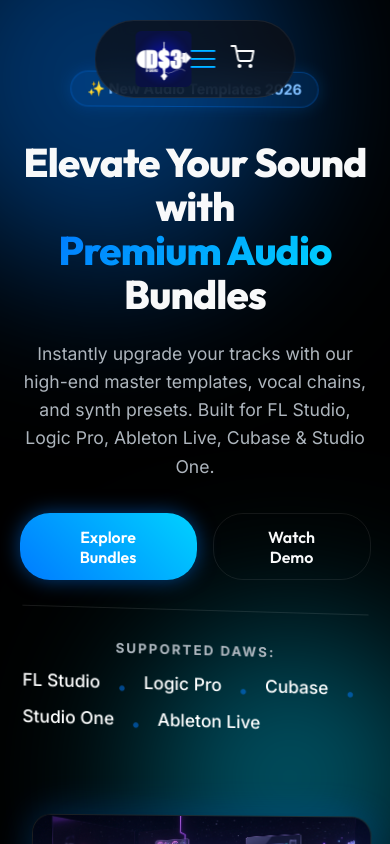
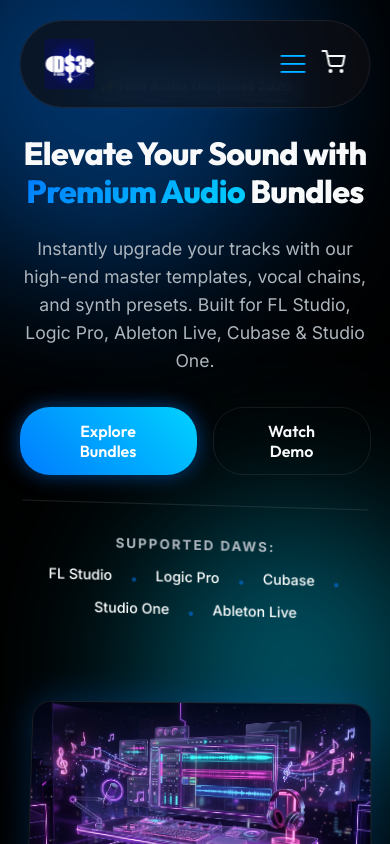
Before and after one commit to ragul-genz/video-editing-, a React (Vite) app: page / in a window 390 px wide. Shown: the top 844 px of the page. Built offline with nearby package versions, Linux system fonts and the light colour scheme.

Commit message:
Fix mobile view styling for navbar and hero

```diff
--- a/src/App.jsx
+++ b/src/App.jsx
@@ -34,7 +34,7 @@
   };
 
   const cartTotal = cartItems.reduce((total, item) => {
-    return total + parseFloat(item.price.replace('₹', ''));
+    return total + parseFloat(item.price.replace('₹', '').replace('$', ''));
   }, 0);
 
   return (
--- a/src/components/Hero.css
+++ b/src/components/Hero.css
@@ -72,8 +72,8 @@
 }
 
 .hero-title {
-  font-size: clamp(2.5rem, 5vw, 4.5rem);
-  line-height: 1.1;
+  font-size: clamp(2rem, 8vw, 4.5rem);
+  line-height: 1.2;
   margin-bottom: 1.5rem;
 }
 
@@ -169,4 +169,14 @@
   .hero-actions {
     justify-content: center;
   }
+
+  .badge {
+    font-size: 0.8rem;
+    padding: 0.4rem 0.8rem;
+  }
+
+  .daw-list {
+    font-size: 0.9rem;
+    justify-content: center;
+  }
 }
--- a/src/components/Navbar.css
+++ b/src/components/Navbar.css
@@ -127,9 +127,17 @@
 }
 
 @media (max-width: 968px) {
+  .navbar {
+    width: 90vw;
+    padding: 0.8rem 1.5rem;
+  }
+
+  .nav-actions {
+    gap: 1rem;
+  }
+
   .menu-toggle {
     display: flex;
-    margin-right: 15px;
   }
 
   .nav-container {
--- a/src/components/Navbar.jsx
+++ b/src/components/Navbar.jsx
@@ -12,15 +12,10 @@
   return (
     <nav className="navbar glass-panel">
       <div className="nav-container">
-        <Link to="/" className="logo" onClick={closeMenu} style={{ padding: '5px 0', marginRight: '15px' }}>
-          <img src={siteSettings.logoUrl} alt="DS3 Studio Logo" style={{ height: '40px', borderRadius: '4px', transform: 'scale(1.4)', transformOrigin: 'left center', mixBlendMode: 'screen' }} />
+        <Link to="/" className="logo" onClick={closeMenu} style={{ padding: '5px 0' }}>
+          <img src={siteSettings.logoUrl} alt="DS3 Studio Logo" style={{ height: '50px', borderRadius: '4px', mixBlendMode: 'screen' }} />
         </Link>
 
-        <div className={`menu-toggle ${isMenuOpen ? 'open' : ''}`} onClick={() => setIsMenuOpen(!isMenuOpen)}>
-          <span className="bar"></span>
-          <span className="bar"></span>
-          <span className="bar"></span>
-        </div>
 
         <ul className={`nav-links ${isMenuOpen ? 'active' : ''}`}>
           <li><Link to="/" onClick={closeMenu}>Home</Link></li>
@@ -32,6 +27,12 @@
         </ul>
 
         <div className="nav-actions">
+          <div className={`menu-toggle ${isMenuOpen ? 'open' : ''}`} onClick={() => setIsMenuOpen(!isMenuOpen)}>
+            <span className="bar"></span>
+            <span className="bar"></span>
+            <span className="bar"></span>
+          </div>
+
           <button className="cart-btn" aria-label="Cart" onClick={() => { onCartClick(); closeMenu(); }}>
             <svg xmlns="http://www.w3.org/2000/svg" width="24" height="24" viewBox="0 0 24 24" fill="none" stroke="currentColor" strokeWidth="2" strokeLinecap="round" strokeLinejoin="round">
               <circle cx="9" cy="21" r="1"></circle>
--- a/src/components/ProductModal.jsx
+++ b/src/components/ProductModal.jsx
@@ -23,7 +23,7 @@
             </div>
             <div>
               <h2 className="modal-title">{product.title}</h2>
-              <p className="modal-price">{product.price}</p>
+              <p className="modal-price">{product.price.replace('$', '₹')}</p>
             </div>
           </div>
 
--- a/src/components/Products.jsx
+++ b/src/components/Products.jsx
@@ -26,7 +26,7 @@
             <p className="product-desc">{product.description}</p>
 
             <div className="product-footer">
-              <span className="product-price">{product.price}</span>
+              <span className="product-price">{product.price.replace('$', '₹')}</span>
               <div className="product-actions">
                 <button
                   className="preview-btn"
```
